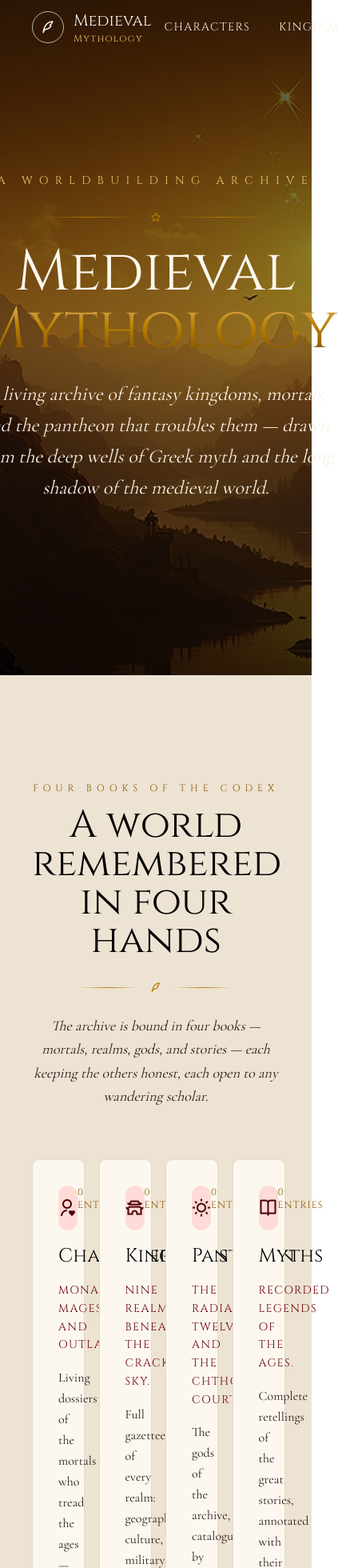
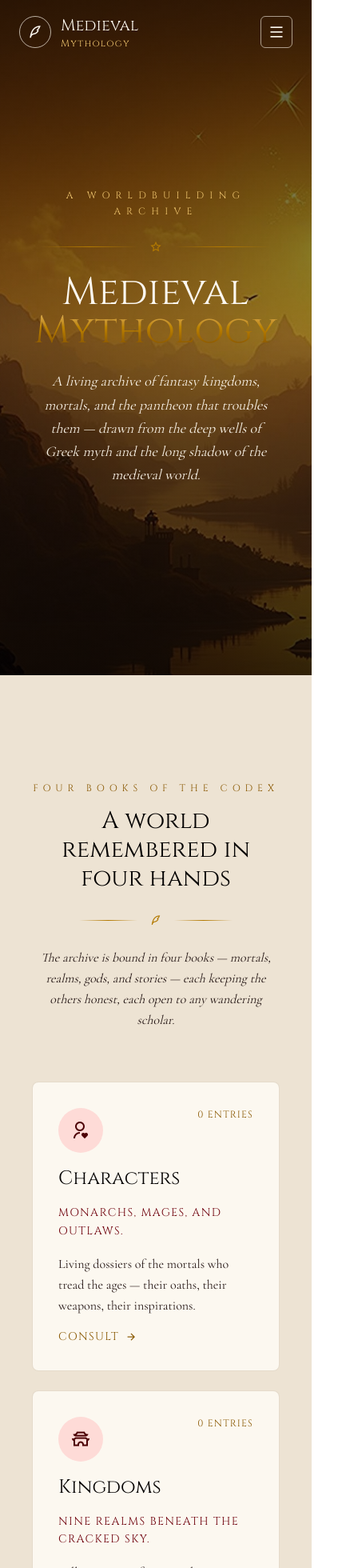
Before and after one commit to PresidentTree94/medieval-mythology, a Next.js app: page / in a window 390 px wide. Shown: the top 1960 px of the page at 80% size, 423 px wide, since content can reach past the window. Built offline with nearby package versions, Linux system fonts and the light colour scheme.

Commit message:
Refactoring, responsiveness

```diff
--- a/app/globals.css
+++ b/app/globals.css
@@ -16,3 +16,9 @@ h1, h2, h3 {
 p {
   @apply leading-relaxed;
 }
+
+@layer components {
+  .card-lift {
+    @apply border border-[oklch(0.86_0.030_78)]/70 hover:border-[oklch(0.72_0.150_80)] hover:-translate-y-1 transition-all duration-300;
+  }
+}
--- a/app/page.tsx
+++ b/app/page.tsx
@@ -1,6 +1,7 @@
 import Image from "next/image";
 import Link from "next/link";
 import { navs } from "@/data/navData";
+import CenterSection from "@/components/CenterSection";
 
 export default function Home() {
   return (
@@ -8,32 +9,26 @@ export default function Home() {
       <section className="relative min-h-svh flex items-center justify-center">
         <Image src="/hero.jpg" alt="Medieval Landscape" fill sizes="100%" className="object-cover object-top" />
         <div className="absolute inset-0 bg-gradient-to-b from-[oklch(0.08_0.010_25)]/70 via-[oklch(0.08_0.010_25)]/40 to-[oklch(0.08_0.010_25)]/80"></div>
-        <div className="relative text-center m-16">
-          <p className="text-sm font-display uppercase tracking-[0.6em] text-[oklch(0.84_0.115_84)]">A Worldbuilding Archive</p>
+        <div className="relative text-center m-20">
+          <p className="text-xs md:text-sm font-display uppercase tracking-[0.6em] text-[oklch(0.84_0.115_84)]">A Worldbuilding Archive</p>
           <div className="my-6 w-72 flex items-center mx-auto gap-4">
             <div className="flex-1 h-px bg-gradient-to-r from-transparent via-[oklch(0.62_0.140_78)] to-transparent"></div>
             <i className="ri-star-line text-sm text-[oklch(0.62_0.140_78)]"></i>
             <div className="flex-1 h-px bg-gradient-to-r from-transparent via-[oklch(0.62_0.140_78)] to-transparent"></div>
           </div>
-          <h1 className="text-7xl text-[oklch(0.98_0.012_85)]">Medieval <span className="bg-clip-text text-transparent bg-gradient-to-b from-[oklch(0.84_0.115_84)] via-[oklch(0.62_0.140_78)] to-[oklch(0.40_0.100_72)]">Mythology</span></h1>
-          <p className="text-2xl max-w-3xl mx-auto mt-6 italic text-[oklch(0.96_0.018_82)]">A living archive of fantasy kingdoms, mortals, and the pantheon that troubles them — drawn from the deep wells of Greek myth and the long shadow of the medieval world.</p>
+          <h1 className="text-5xl md:text-6xl lg:text-7xl text-[oklch(0.98_0.012_85)]">Medieval <span className="bg-clip-text text-transparent bg-gradient-to-b from-[oklch(0.84_0.115_84)] via-[oklch(0.62_0.140_78)] to-[oklch(0.40_0.100_72)]">Mythology</span></h1>
+          <p className="text-lg md:text-2xl max-w-3xl mx-auto mt-6 italic text-[oklch(0.96_0.018_82)]">A living archive of fantasy kingdoms, mortals, and the pantheon that troubles them — drawn from the deep wells of Greek myth and the long shadow of the medieval world.</p>
         </div>
       </section>
-      <section className="bg-[oklch(0.92_0.024_80)] py-32">
-        <div className="max-w-7xl mx-auto px-10">
-          <div className="max-w-3xl mx-auto text-center">
-            <span className="font-display text-xs uppercase tracking-[0.5em] text-[oklch(0.50_0.120_76)]">Four Books of the Codex</span>
-            <h2 className="text-5xl text-[oklch(0.08_0.010_25)] mt-3">A world remembered in four hands</h2>
-            <div className="my-6 w-48 flex items-center mx-auto gap-4">
-              <div className="flex-1 h-px bg-gradient-to-r from-transparent via-[oklch(0.62_0.140_78)] to-transparent"></div>
-              <i className="ri-quill-pen-line text-sm text-[oklch(0.62_0.140_78)]"></i>
-              <div className="flex-1 h-px bg-gradient-to-r from-transparent via-[oklch(0.62_0.140_78)] to-transparent"></div>
-            </div>
-            <p className="text-lg italic text-[oklch(0.24_0.022_30)]">The archive is bound in four books — mortals, realms, gods, and stories — each keeping the others honest, each open to any wandering scholar.</p>
-          </div>
-          <div className="mt-16 grid grid-cols-4 gap-6 text-left">
+      <CenterSection
+        tiny="Four Books of the Codex"
+        title="A world remembered in four hands"
+        icon="ri-quill-pen-line"
+        text="The archive is bound in four books — mortals, realms, gods, and stories — each keeping the others honest, each open to any wandering scholar."
+      >
+        <div className="mt-16 grid grid-cols-1 sm:grid-cols-2 lg:grid-cols-4 gap-6">
           {Object.entries(navs).map(([key, n]) => (
-              <Link key={key} href={`/${n.title.toLowerCase()}`} className="bg-[oklch(0.98_0.012_85)] p-8 rounded-lg border border-[oklch(0.86_0.030_78)]/70 hover:border-[oklch(0.72_0.150_80)] flex flex-col gap-4 hover:-translate-y-1 group transition-all duration-300">
+            <Link key={key} href={`/${n.title.toLowerCase()}`} className="bg-[oklch(0.98_0.012_85)] p-8 rounded-lg card-lift flex flex-col gap-4 group">
               <div className="flex justify-between">
                 <div className="w-14 h-14 bg-[oklch(0.92_0.040_25)] rounded-full flex items-center justify-center">
                   <i className={`${n.icon} text-2xl text-[oklch(0.26_0.110_25)]`}></i>
@@ -47,22 +42,21 @@ export default function Home() {
             </Link>
           ))}
         </div>
-        </div>
-      </section>
+      </CenterSection>
       <section className="bg-[oklch(0.96_0.018_82)] py-32">
         <div className="max-w-7xl mx-auto px-10">
-          <div className="flex items-end justify-between gap-6">
-            <div className="space-y-3">
+          <div className="flex flex-col lg:flex-row lg:items-end justify-between gap-6">
+            <div className="space-y-3 flex-1">
               <span className="font-display text-xs uppercase tracking-[0.5em] text-[oklch(0.50_0.120_76)]">From the Character Ledger</span>
-              <h2 className="text-5xl text-[oklch(0.08_0.010_25)] mt-3">Faces beneath the crown</h2>
-              <p className="text-lg italic text-[oklch(0.24_0.022_30)]">A handful of the mortals whose deeds are recorded — knights, sovereigns, witches, and rogues.</p>
+              <h2 className="text-3xl sm:text-4xl md:text-5xl text-[oklch(0.08_0.010_25)] mt-3">Faces beneath the crown</h2>
+              <p className="md:text-lg italic text-[oklch(0.24_0.022_30)]">A handful of the mortals whose deeds are recorded — knights, sovereigns, witches, and rogues.</p>
             </div>
             <Link href={`/${navs["characters"].title.toLowerCase()}`} className="font-display text-sm tracking-widest uppercase flex items-center gap-2 text-[oklch(0.34_0.140_25)] hover:text-[oklch(0.26_0.110_25)] transition-colors">All {navs["characters"].title}<i className="ri-arrow-right-line"></i></Link>
           </div>
-          <div className="mt-14 grid grid-cols-3 gap-8">
+          <div className="mt-14 grid grid-cols-1 md:grid-cols-3 gap-8">
             <div className="bg-[oklch(0.98_0.012_85)] rounded-lg border border-[oklch(0.86_0.030_78)]/70 hover:border-[oklch(0.72_0.150_80)] overflow-hidden group hover:-translate-y-1 transition-all duration-300">
               <div className="relative aspect-4/5 overflow-hidden">
-                <Image src="/royal.jpg" alt="Royal" fill sizes="100%" className="object-cover object-top hover:scale-105 transition-transform duration-700" />
+                <Image src="/royal.jpg" alt="Royal" fill sizes="100%" className="object-cover object-top group-hover:scale-105 transition-transform duration-700" />
               </div>
               <div className="p-6 space-y-2">
                 <p className="text-xs tracking-widest uppercase font-display text-[oklch(0.50_0.120_76)]">Kingdom</p>
@@ -74,7 +68,28 @@ export default function Home() {
           </div>
         </div>
       </section>
-      <section className="bg-[oklch(0.92_0.024_80)] py-32">Featured Kingdoms</section>
+      <CenterSection
+        tiny="Gazetteer of the Concordat"
+        title="Nine realms, one cracked sky"
+        icon="ri-ancient-gate-line"
+        text="From the gilded senate-houses of Veymere to the ice-holds of Hyperborea — each kingdom carries a distinct medieval heritage and a mythic burden."
+      >
+        <div className="mt-14 grid grid-cols-1 lg:grid-cols-3 gap-8">
+          <div className="card-lift h-96 relative rounded-lg overflow-hidden flex items-end group">
+            <Image src="/castle.jpg" alt="Castle" fill sizes="100%" className="object-cover object-top group-hover:scale-105 duration-700" />
+            <div className="absolute inset-0 bg-gradient-to-t from-[oklch(0.08_0.010_25)]/85 via-[oklch(0.08_0.010_25)]/30 to-transparent" />
+            <div className="relative p-7">
+              <p className="text-xs text-[oklch(0.84_0.115_84)] uppercase font-display tracking-widest">Location</p>
+              <h3 className="text-2xl text-[oklch(0.98_0.012_85)] mt-2 mb-1">Kingdom</h3>
+              <span className="text-sm italic inline-block text-[oklch(0.96_0.018_82)]">Tagline</span>
+              <p className="text-sm text-[oklch(0.96_0.018_82)]/90 mt-3">Description</p>
+            </div>
+          </div>
+        </div>
+        <div className="text-center mt-12">
+          <Link href={`/${navs["kingdoms"].title.toLowerCase()}`} className="bg-[oklch(0.52_0.090_55)] text-[oklch(0.98_0.012_85)] px-8 py-4 rounded-md text-xs font-display uppercase tracking-[0.35em] inline-flex items-center gap-2">All Nine Realms<i className="ri-arrow-right-line"></i></Link>
+        </div>
+      </CenterSection>
       <section className="bg-[oklch(0.08_0.010_25)] py-32">Featured Pantheon</section>
       <section className="bg-[oklch(0.96_0.018_82)] py-32">Featured Myths</section>
       <section className="bg-[oklch(0.92_0.024_80)] py-32">Quote?</section>
--- /dev/null
+++ b/components/CenterSection.tsx
@@ -0,0 +1,25 @@
+export default function CenterSection({ tiny, title, icon, text, children }: {
+  tiny: string;
+  title: string;
+  icon: string;
+  text: string;
+  children: React.ReactNode;
+}) {
+  return (
+    <section className="bg-[oklch(0.92_0.024_80)] py-32">
+      <div className="max-w-7xl mx-auto px-10">
+        <div className="max-w-3xl mx-auto text-center">
+          <span className="font-display text-xs uppercase tracking-[0.5em] text-[oklch(0.50_0.120_76)]">{tiny}</span>
+          <h2 className="text-3xl sm:text-4xl md:text-5xl text-[oklch(0.08_0.010_25)] mt-3">{title}</h2>
+          <div className="my-6 w-48 flex items-center mx-auto gap-4">
+            <div className="flex-1 h-px bg-gradient-to-r from-transparent via-[oklch(0.62_0.140_78)] to-transparent"></div>
+            <i className={`${icon} text-sm text-[oklch(0.62_0.140_78)]`}></i>
+            <div className="flex-1 h-px bg-gradient-to-r from-transparent via-[oklch(0.62_0.140_78)] to-transparent"></div>
+          </div>
+          <p className="md:text-lg italic text-[oklch(0.24_0.022_30)]">{text}</p>
+        </div>
+        {children}
+      </div>
+    </section>
+  );
+}
--- a/components/Navbar.tsx
+++ b/components/Navbar.tsx
@@ -1,28 +1,45 @@
+"use client";
+import { useState, useEffect } from "react";
+import { usePathname } from "next/navigation";
 import Link from "next/link";
 import { navs } from "@/data/navData";
 
 export default function Navbar() {
+
+  const pathname = usePathname();
+  const [open, setOpen] = useState(false);
+  const [scrolled, setScrolled] = useState(false);
+  useEffect(() => {
+    const handleScroll = () => setScrolled(window.scrollY > 64);
+    window.addEventListener("scroll", handleScroll);
+    return () => window.removeEventListener("scroll", handleScroll);
+  }, [pathname]);
+
+  const isActive = scrolled || open;
+
   return (
-    <header className={`fixed top-0 inset-x-0 z-1`}>
-      <div className="flex items-center justify-between px-10 font-display">
-        <div className="h-16 flex items-center">
+    <header className={`fixed top-0 inset-x-0 z-1 ${isActive ? "bg-[oklch(0.98_0.012_85)]/95 backdrop-blur border-b border-[oklch(0.86_0.030_78)]/60" : "bg-transparent"}`}>
+      <div className="flex flex-col lg:flex-row lg:items-center justify-between lg:px-10 font-display">
+        <div className="h-20 flex items-center justify-between px-6 lg:px-0">
           <Link href="/" className="flex items-center gap-3">
-            <div className="w-10 h-10 border border-[oklch(0.96_0.018_82)]/70 rounded-full flex items-center justify-center">
-              <i className="ri-quill-pen-line text-lg text-[oklch(0.98_0.012_85)]"></i>
+            <div className={`w-10 h-10 border ${isActive ? "border-[oklch(0.62_0.140_78)]" : "border-[oklch(0.96_0.018_82)]/70"} rounded-full flex items-center justify-center`}>
+              <i className={`ri-quill-pen-line text-lg ${isActive ? "text-[oklch(0.50_0.120_76)]" : "text-[oklch(0.98_0.012_85)]"}`}></i>
             </div>
             <div className="flex flex-col">
-              <span className="text-xl text-[oklch(0.98_0.012_85)]">Medieval</span>
-              <span className="text-xs tracking-widest text-[oklch(0.84_0.115_84)]">Mythology</span>
+              <span className={`text-xl ${isActive ? "text-[oklch(0.13_0.014_26)]" : "text-[oklch(0.98_0.012_85)]"}`}>Medieval</span>
+              <span className={`text-xs tracking-widest ${isActive ? "text-[oklch(0.50_0.120_76)]" : "text-[oklch(0.84_0.115_84)]"}`}>Mythology</span>
             </div>
           </Link>
-          {/*Mobile*/}
+          <button className={`lg:hidden w-10 h-10 border ${isActive ? "border-[oklch(0.86_0.030_78)]" : "border-[oklch(0.96_0.018_82)]/60"} rounded-md`} onClick={() => setOpen(!open)}>
+            <i className={`${open ? "ri-close-line" : "ri-menu-line"} text-xl ${isActive ? "text-[oklch(0.18_0.018_28)]" : "text-[oklch(0.98_0.012_85)]"}`}></i>
+          </button>
         </div>
-        <nav className="flex gap-1 text-sm uppercase tracking-widest">
+        <nav className={`${open ? "flex" : "hidden lg:flex"} flex-col lg:flex-row gap-1 py-4 lg:py-0 border-t lg:border-t-0 border-[oklch(0.86_0.030_78)] text-sm uppercase tracking-widest px-4 lg:px-0`}>
           {Object.entries(navs).map(([key, n]) => (
-            <Link key={key} href={`/${n.title.toLowerCase()}`} className="px-4 py-2 text-[oklch(0.96_0.018_82)]">{n.title}</Link>
+            <Link key={key} href={`/${n.title.toLowerCase()}`} className={`px-4 py-2 ${isActive ? "text-[oklch(0.24_0.022_30)]" : "text-[oklch(0.96_0.018_82)]"}`}>{n.title}</Link>
           ))}
         </nav>
-        <Link href="/archive" className="px-5 py-2.5 rounded-md bg-[oklch(0.50_0.170_25)] text-[oklch(0.98_0.012_85)] text-xs tracking-widest uppercase">Enter the Archive</Link>
+        <Link href="/archive" className={`${open ? "block" : "hidden lg:block"} px-5 py-2.5 rounded-md bg-[oklch(0.50_0.170_25)] text-[oklch(0.98_0.012_85)] text-xs tracking-[0.3em] uppercase mx-4 mb-4 lg:m-0 text-center`}>Enter the Archive</Link>
       </div>
     </header>
   );
```
Also changed, not shown: public/castle.jpg (added). Lines whose indentation alone changed are shown as unchanged.
